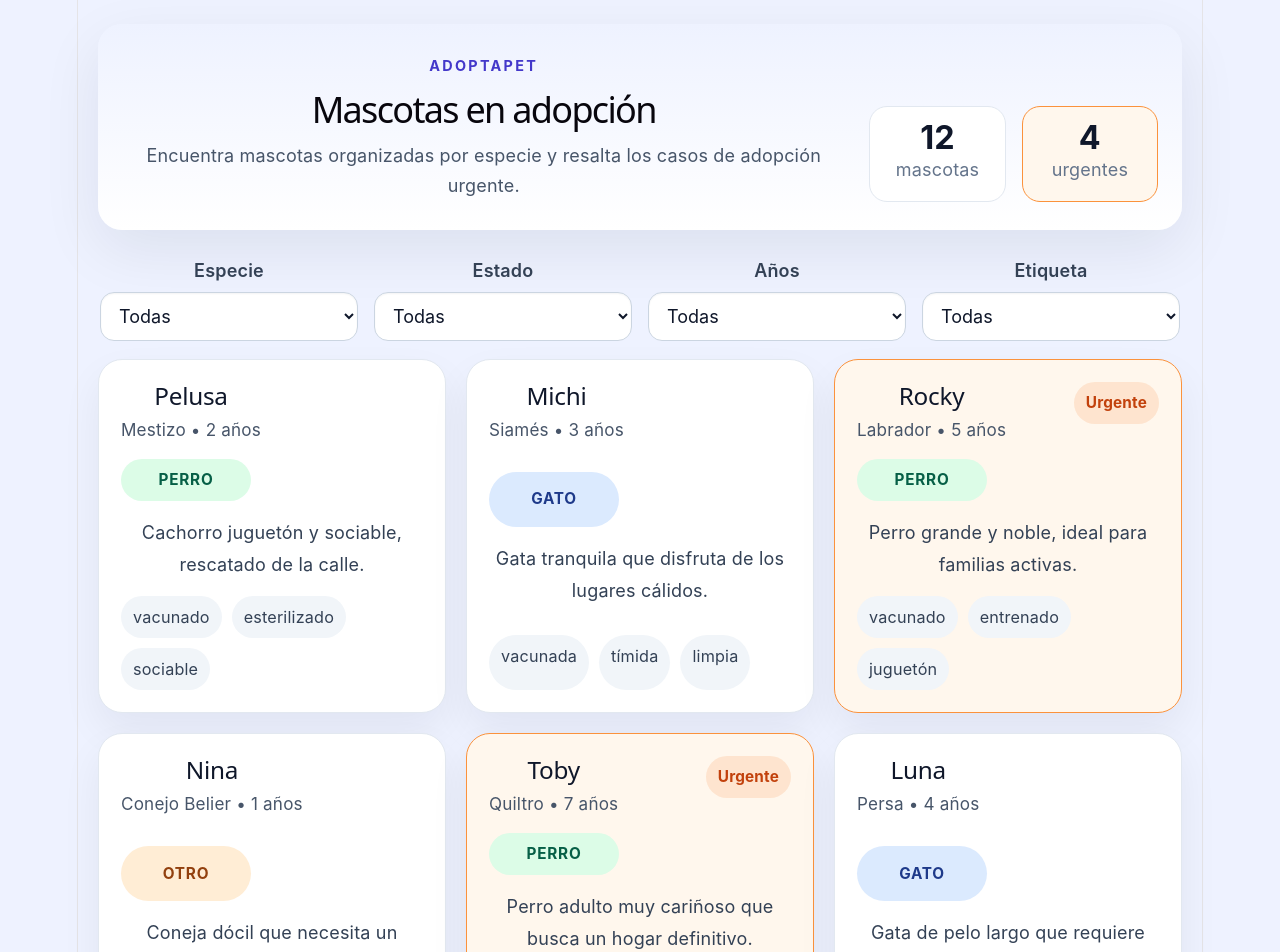
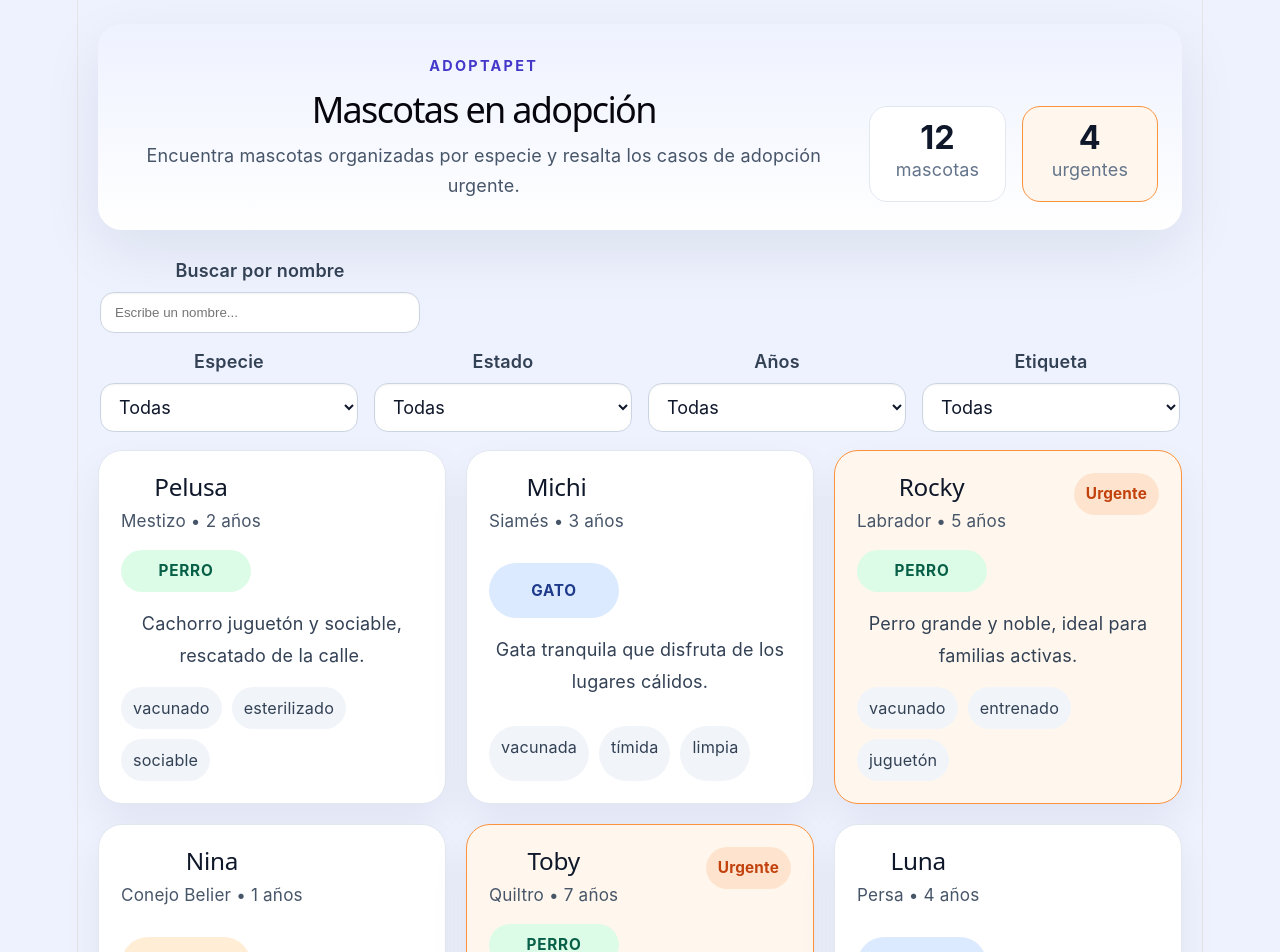
Before and after one commit to Robinson-SA/Adp_Animales, a React (Vite) app: page / in a window 1280 px wide. Shown: the top 952 px of the page. Built offline with nearby package versions, Linux system fonts and the light colour scheme.

Commit message:
filtro y busqueda controlada

```diff
--- a/src/App.css
+++ b/src/App.css
@@ -92,6 +92,29 @@ select {
 .filters {
   margin: 28px 0 18px;
   padding: 0 2px;
+  display: grid;
+  gap: 16px;
+}
+
+.busqueda-nombre {
+  display: flex;
+  flex-direction: column;
+  gap: 8px;
+  width: min(100%, 320px);
+}
+
+.busqueda-nombre label {
+  font-weight: 600;
+  color: #334155;
+}
+
+.busqueda-nombre input {
+  padding: 12px 14px;
+  border-radius: 14px;
+  border: 1px solid #cbd5e1;
+  background: #ffffff;
+  color: #0f172a;
+  box-shadow: inset 0 1px 2px rgba(15, 23, 42, 0.05);
 }
 
 .filtro-especie-grid {
--- a/src/App.tsx
+++ b/src/App.tsx
@@ -2,13 +2,16 @@ import { useMemo, useState } from 'react'
 import './App.css'
 import { mascotas } from './data/mascotas'
 import FiltroEspecie from './componentes/FiltroEspecie'
-import ListaMascotas from './componentes/listaMascotas'
+import Mascotacard from './componentes/Mascotacard'
 
 function App() {
   const [especieSeleccionada, setEspecieSeleccionada] = useState('Todas')
   const [estadoSeleccionado, setEstadoSeleccionado] = useState('Todas')
   const [edadSeleccionada, setEdadSeleccionada] = useState('Todas')
   const [etiquetaSeleccionada, setEtiquetaSeleccionada] = useState('Todas')
+  const [busquedaNombre, setBusquedaNombre] = useState('')
+
+  const normalizarTexto = (texto: string): string => texto.trim().toLowerCase()
 
   const opcionesEspecies = useMemo(
     () => ['Todas', ...Array.from(new Set(mascotas.map((mascota) => mascota.especie)))],
@@ -34,6 +37,35 @@ function App() {
     ],
     []
   )
+
+  const mascotasFiltradas = useMemo(() => {
+    return mascotas
+      .filter((mascota) =>
+        especieSeleccionada === 'Todas'
+          ? true
+          : mascota.especie === especieSeleccionada
+      )
+      .filter((mascota) => {
+        if (estadoSeleccionado === 'Todas') return true
+        if (estadoSeleccionado === 'Urgente') return mascota.adopcionUrgente
+        return !mascota.adopcionUrgente
+      })
+      .filter((mascota) => {
+        if (edadSeleccionada === 'Todas') return true
+        if (edadSeleccionada === '0-2') return mascota.edad <= 2
+        if (edadSeleccionada === '3-5') return mascota.edad >= 3 && mascota.edad <= 5
+        return mascota.edad >= 6
+      })
+      .filter((mascota) =>
+        etiquetaSeleccionada === 'Todas'
+          ? true
+          : mascota.caracteristicas.includes(etiquetaSeleccionada)
+      )
+      .filter((mascota) => {
+        if (!busquedaNombre) return true
+        return normalizarTexto(mascota.nombre).includes(normalizarTexto(busquedaNombre))
+      })
+  }, [especieSeleccionada, estadoSeleccionado, edadSeleccionada, etiquetaSeleccionada, busquedaNombre])
 
   const filtros = [
     {
@@ -89,17 +121,31 @@ function App() {
       </header>
 
       <section className="filters">
+        <div className="busqueda-nombre">
+          <label htmlFor="busquedaNombre">Buscar por nombre</label>
+          <input
+            id="busquedaNombre"
+            type="search"
+            placeholder="Escribe un nombre..."
+            value={busquedaNombre}
+            onChange={(event) => setBusquedaNombre(event.target.value)}
+          />
+        </div>
         <FiltroEspecie filtros={filtros} />
       </section>
 
       <section className="pet-list">
-        <ListaMascotas
-          mascotas={mascotas}
-          especieSeleccionada={especieSeleccionada}
-          estadoSeleccionado={estadoSeleccionado}
-          edadSeleccionada={edadSeleccionada}
-          etiquetaSeleccionada={etiquetaSeleccionada}
-        />
+        {mascotasFiltradas.length === 0 ? (
+          <div className="empty-state">
+            No hay mascotas que coincidan.
+          </div>
+        ) : (
+          <div className="lista-mascotas">
+            {mascotasFiltradas.map((mascota) => (
+              <Mascotacard key={mascota.id} mascota={mascota} />
+            ))}
+          </div>
+        )}
       </section>
     </main>
   )
```
Also changed, not shown: ia.txt.
